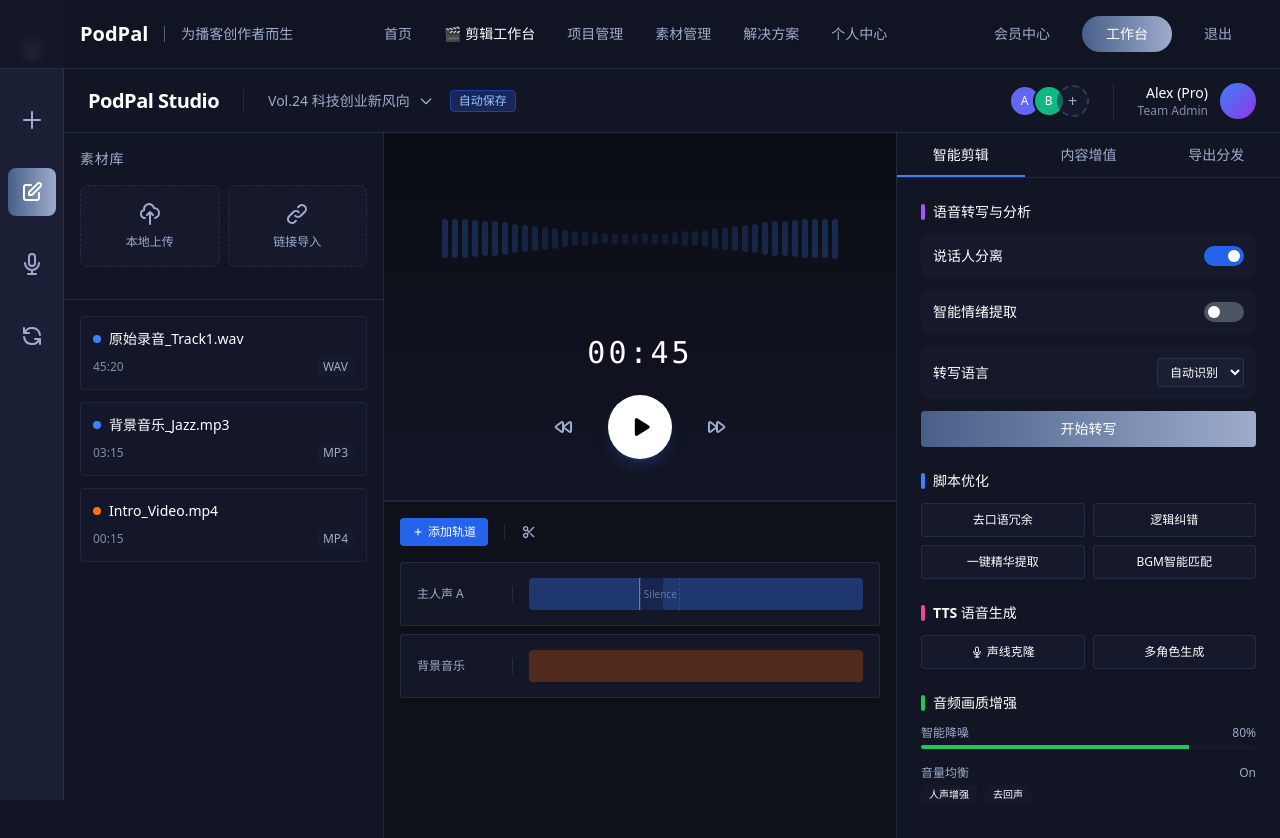
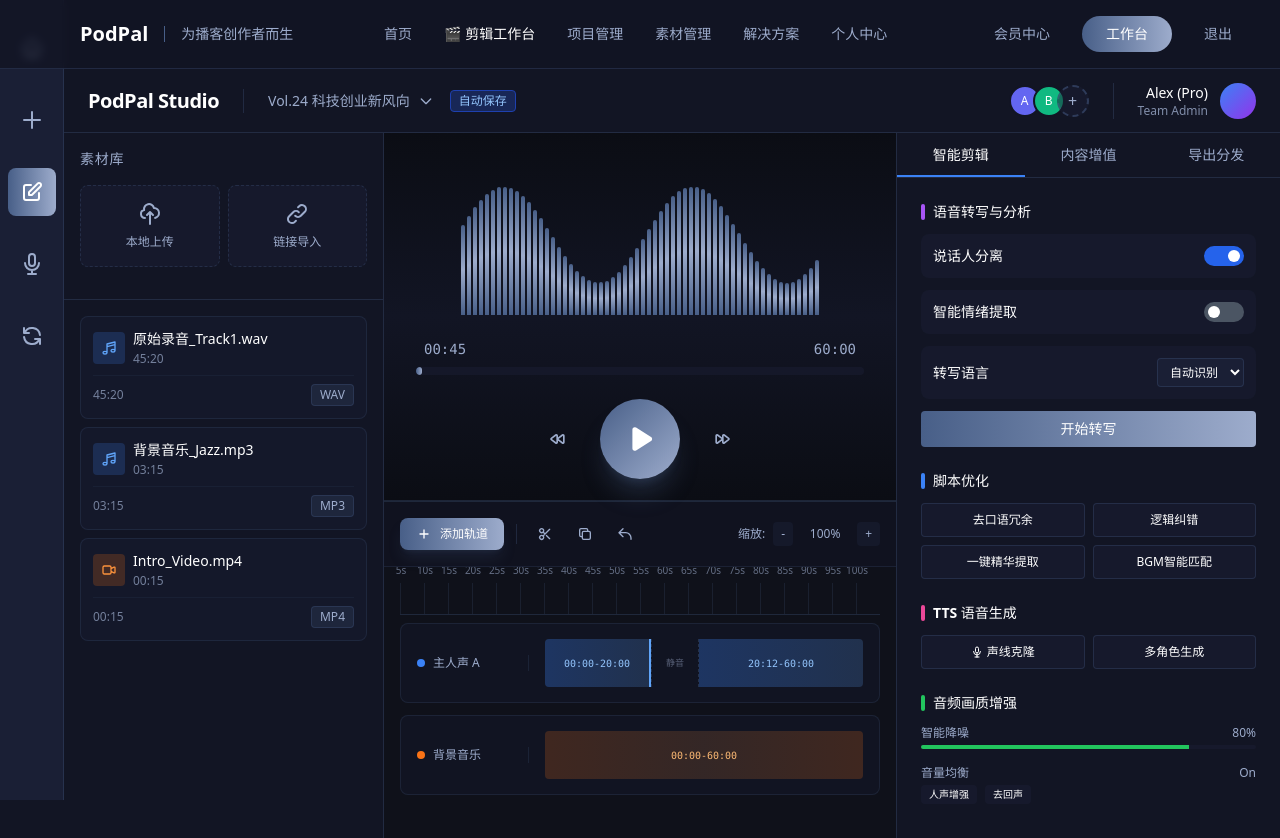
Before and after one commit to just735/podpal, a Vue app in the folder frontend/: page /clip-studio/1 in a window 1280 px wide. Shown: the top 838 px of the page. Built offline with nearby package versions, Linux system fonts and the light colour scheme; no server answers; sample sign-in values are in the browser's storage.

Commit message:
优化剪辑界面

```diff
--- a/frontend/src/views/editor/ClipStudioView.vue
+++ b/frontend/src/views/editor/ClipStudioView.vue
@@ -51,18 +51,40 @@
         </div>
 
         <!-- 素材列表 -->
-        <div class="flex-1 overflow-y-auto p-4 space-y-3">
-          <div v-for="asset in assets" :key="asset.id" class="p-3 bg-[#1a1f35]/30 rounded border border-[#485F88]/20 hover:border-[#485F88]/50 cursor-pointer group transition">
+        <div class="flex-1 overflow-y-auto p-4 space-y-2">
+          <div
+            v-for="asset in assets"
+            :key="asset.id"
+            class="p-3 bg-[#1a1f35]/40 rounded-lg border border-[#485F88]/20 hover:border-[#485F88]/50 hover:bg-[#1a1f35]/60 cursor-pointer group transition-all duration-200"
+            @click="selectAsset(asset)"
+          >
             <div class="flex items-start justify-between mb-2">
-              <div class="flex items-center gap-2">
-                <span class="w-2 h-2 rounded-full" :class="asset.type === 'audio' ? 'bg-blue-500' : 'bg-orange-500'"></span>
-                <span class="text-sm text-white font-medium truncate w-40">{{ asset.name }}</span>
+              <div class="flex items-center gap-2 flex-1 min-w-0">
+                <div class="w-8 h-8 rounded flex items-center justify-center flex-shrink-0" :class="asset.type === 'audio' ? 'bg-blue-500/20' : 'bg-orange-500/20'">
+                  <svg v-if="asset.type === 'audio'" class="w-4 h-4" :class="asset.type === 'audio' ? 'text-blue-400' : 'text-orange-400'" fill="none" stroke="currentColor" viewBox="0 0 24 24">
+                    <path stroke-linecap="round" stroke-linejoin="round" stroke-width="2" d="M9 19V6l12-3v13M9 19c0 1.105-1.343 2-3 2s-3-.895-3-2 1.343-2 3-2 3 .895 3 2zm12-3c0 1.105-1.343 2-3 2s-3-.895-3-2 1.343-2 3-2 3 .895 3 2zM9 10l12-3" />
+                  </svg>
+                  <svg v-else class="w-4 h-4 text-orange-400" fill="none" stroke="currentColor" viewBox="0 0 24 24">
+                    <path stroke-linecap="round" stroke-linejoin="round" stroke-width="2" d="M15 10l4.553-2.276A1 1 0 0121 8.618v6.764a1 1 0 01-1.447.894L15 14M5 18h8a2 2 0 002-2V8a2 2 0 00-2-2H5a2 2 0 00-2 2v8a2 2 0 002 2z" />
+                  </svg>
+                </div>
+                <div class="flex-1 min-w-0">
+                  <div class="text-sm text-white font-medium truncate">{{ asset.name }}</div>
+                  <div class="text-xs text-[#9DACCC]/70 mt-0.5">{{ asset.duration }}</div>
+                </div>
               </div>
-              <button class="text-[#9DACCC]/60 hover:text-white opacity-0 group-hover:opacity-100"><svg class="w-4 h-4" fill="none" stroke="currentColor" viewBox="0 0 24 24"><path stroke-linecap="round" stroke-linejoin="round" stroke-width="2" d="M12 5v.01M12 12v.01M12 19v.01M12 6a1 1 0 110-2 1 1 0 010 2zm0 7a1 1 0 110-2 1 1 0 010 2zm0 7a1 1 0 110-2 1 1 0 010 2z" /></svg></button>
+              <button
+                class="p-1.5 text-[#9DACCC]/60 hover:text-white hover:bg-[#485F88]/30 rounded opacity-0 group-hover:opacity-100 transition"
+                @click.stop="showAssetMenu(asset)"
+              >
+                <svg class="w-4 h-4" fill="none" stroke="currentColor" viewBox="0 0 24 24">
+                  <path stroke-linecap="round" stroke-linejoin="round" stroke-width="2" d="M12 5v.01M12 12v.01M12 19v.01M12 6a1 1 0 110-2 1 1 0 010 2zm0 7a1 1 0 110-2 1 1 0 010 2zm0 7a1 1 0 110-2 1 1 0 010 2z" />
+                </svg>
+              </button>
             </div>
-            <div class="flex items-center justify-between text-xs text-[#9DACCC]/80">
-              <span>{{ asset.duration }}</span>
-              <span class="bg-[#1a1f35]/50 px-1.5 py-0.5 rounded text-[#9DACCC]">{{ asset.format }}</span>
+            <div class="flex items-center justify-between text-xs mt-2 pt-2 border-t border-[#485F88]/10">
+              <span class="text-[#9DACCC]/70">{{ asset.duration }}</span>
+              <span class="bg-[#485F88]/20 px-2 py-0.5 rounded text-[#9DACCC] border border-[#485F88]/30">{{ asset.format }}</span>
             </div>
           </div>
         </div>
@@ -71,52 +93,146 @@
       <!-- 3. 中间：工作区 (Feature 3, 9) -->
       <main class="flex-1 flex flex-col bg-[#0B0D14] overflow-hidden relative">
         <!-- 播放器预览 -->
-        <div class="h-1/2 border-b border-[#485F88]/30 p-8 flex items-center justify-center relative bg-gradient-to-b from-[#0B0D14] to-[#121524]">
-          <div class="text-center w-full max-w-2xl">
+        <div class="h-1/2 border-b border-[#485F88]/30 p-8 flex items-center justify-center relative bg-gradient-to-b from-[#0B0D14] via-[#121524] to-[#0B0D14]">
+          <div class="text-center w-full max-w-3xl">
              <!-- 可视化波形 (Mock) -->
-            <div class="h-32 flex items-center justify-center gap-1 mb-8 opacity-50">
-               <div v-for="i in 40" :key="i" class="w-1.5 bg-blue-500/50 rounded-full animate-pulse" :style="{ height: Math.random() * 100 + '%', animationDelay: i * 0.05 + 's' }"></div>
+            <div class="h-40 flex items-end justify-center gap-0.5 mb-6 px-4">
+               <div
+                 v-for="i in 60"
+                 :key="i"
+                 class="w-1 bg-gradient-to-t from-[#485F88] via-[#9DACCC] to-[#485F88] rounded-t transition-all duration-300 hover:from-blue-400 hover:via-blue-300 hover:to-blue-400"
+                 :style="{
+                   height: (Math.sin(i * 0.2) * 30 + 50) + '%',
+                   animationDelay: i * 0.03 + 's',
+                   animation: isPlaying ? `wave ${0.5 + Math.random() * 0.5}s ease-in-out infinite` : 'none'
+                 }"
+               ></div>
             </div>
 
-            <div class="text-3xl font-mono text-white mb-6 tracking-widest">{{ formatTime(currentTime) }}</div>
+            <!-- 时间显示和进度条 -->
+            <div class="mb-6">
+              <div class="flex items-center justify-between text-sm text-[#9DACCC] mb-2 px-2">
+                <span class="font-mono">{{ formatTime(currentTime) }}</span>
+                <span class="font-mono">{{ formatTime(audioDuration) }}</span>
+              </div>
+              <div class="relative h-2 bg-[#1a1f35]/50 rounded-full overflow-hidden cursor-pointer group" @click="seekTo">
+                <div
+                  class="absolute inset-y-0 left-0 bg-gradient-to-r from-[#485F88] to-[#9DACCC] rounded-full transition-all duration-100"
+                  :style="{ width: (currentTime / audioDuration * 100) + '%' }"
+                ></div>
+                <div
+                  class="absolute top-1/2 -translate-y-1/2 w-4 h-4 bg-white rounded-full shadow-lg opacity-0 group-hover:opacity-100 transition-opacity"
+                  :style="{ left: `calc(${currentTime / audioDuration * 100}% - 8px)` }"
+                ></div>
+              </div>
+            </div>
 
-            <div class="flex items-center justify-center gap-8">
-               <button class="text-[#9DACCC] hover:text-white"><svg class="w-6 h-6" fill="none" stroke="currentColor" viewBox="0 0 24 24"><path stroke-linecap="round" stroke-linejoin="round" stroke-width="2" d="M12.066 11.2a1 1 0 000 1.6l5.334 4A1 1 0 0019 16V8a1 1 0 00-1.6-.8l-5.333 4zM4.066 11.2a1 1 0 000 1.6l5.334 4A1 1 0 0011 16V8a1 1 0 00-1.6-.8l-5.334 4z" /></svg></button>
-               <button @click="togglePlay" class="w-16 h-16 rounded-full bg-white text-black flex items-center justify-center hover:scale-105 transition shadow-lg shadow-blue-500/20">
-                 <svg v-if="!isPlaying" class="w-6 h-6 ml-1" fill="currentColor" viewBox="0 0 20 20"><path d="M6.3 2.841A1.5 1.5 0 004 4.11V15.89a1.5 1.5 0 002.3 1.269l9.344-5.89a1.5 1.5 0 000-2.538L6.3 2.84z" /></svg>
-                 <svg v-else class="w-6 h-6" fill="currentColor" viewBox="0 0 20 20"><path fill-rule="evenodd" d="M18 10a8 8 0 11-16 0 8 8 0 0116 0zM7 8a1 1 0 012 0v4a1 1 0 11-2 0V8zm5-1a1 1 0 00-1 1v4a1 1 0 102 0V8a1 1 0 00-1-1z" clip-rule="evenodd" /></svg>
+            <!-- 播放控制 -->
+            <div class="flex items-center justify-center gap-6">
+               <button class="p-2 text-[#9DACCC] hover:text-white hover:bg-[#485F88]/30 rounded-lg transition" title="快退">
+                 <svg class="w-5 h-5" fill="none" stroke="currentColor" viewBox="0 0 24 24">
+                   <path stroke-linecap="round" stroke-linejoin="round" stroke-width="2" d="M12.066 11.2a1 1 0 000 1.6l5.334 4A1 1 0 0019 16V8a1 1 0 00-1.6-.8l-5.333 4zM4.066 11.2a1 1 0 000 1.6l5.334 4A1 1 0 0011 16V8a1 1 0 00-1.6-.8l-5.334 4z" />
+                 </svg>
                </button>
-               <button class="text-[#9DACCC] hover:text-white"><svg class="w-6 h-6" fill="none" stroke="currentColor" viewBox="0 0 24 24"><path stroke-linecap="round" stroke-linejoin="round" stroke-width="2" d="M11.933 12.8a1 1 0 000-1.6L6.6 7.2A1 1 0 005 8v8a1 1 0 001.6.8l5.333-4zM19.933 12.8a1 1 0 000-1.6l-5.333-4A1 1 0 0013 8v8a1 1 0 001.6.8l5.333-4z" /></svg></button>
+               <button
+                 @click="togglePlay"
+                 class="w-20 h-20 rounded-full bg-gradient-to-br from-[#485F88] to-[#9DACCC] text-white flex items-center justify-center hover:from-[#9DACCC] hover:to-[#485F88] transition-all duration-300 shadow-xl shadow-[#485F88]/30 hover:scale-110 hover:shadow-2xl hover:shadow-[#485F88]/50"
+               >
+                 <svg v-if="!isPlaying" class="w-8 h-8 ml-1" fill="currentColor" viewBox="0 0 20 20">
+                   <path d="M6.3 2.841A1.5 1.5 0 004 4.11V15.89a1.5 1.5 0 002.3 1.269l9.344-5.89a1.5 1.5 0 000-2.538L6.3 2.84z" />
+                 </svg>
+                 <svg v-else class="w-8 h-8" fill="currentColor" viewBox="0 0 20 20">
+                   <path fill-rule="evenodd" d="M18 10a8 8 0 11-16 0 8 8 0 0116 0zM7 8a1 1 0 012 0v4a1 1 0 11-2 0V8zm5-1a1 1 0 00-1 1v4a1 1 0 102 0V8a1 1 0 00-1-1z" clip-rule="evenodd" />
+                 </svg>
+               </button>
+               <button class="p-2 text-[#9DACCC] hover:text-white hover:bg-[#485F88]/30 rounded-lg transition" title="快进">
+                 <svg class="w-5 h-5" fill="none" stroke="currentColor" viewBox="0 0 24 24">
+                   <path stroke-linecap="round" stroke-linejoin="round" stroke-width="2" d="M11.933 12.8a1 1 0 000-1.6L6.6 7.2A1 1 0 005 8v8a1 1 0 001.6.8l5.333-4zM19.933 12.8a1 1 0 000-1.6l-5.333-4A1 1 0 0013 8v8a1 1 0 001.6.8l5.333-4z" />
+                 </svg>
+               </button>
             </div>
           </div>
         </div>
 
         <!-- 底部：轨道/编辑器 (Feature 7) -->
-        <div class="flex-1 bg-[#0F111A] p-4 overflow-x-auto border-t border-[#485F88]/30">
-          <div class="flex items-center justify-between mb-4">
-            <div class="flex items-center gap-4">
-              <button class="text-xs font-medium text-white bg-blue-600 px-3 py-1.5 rounded hover:bg-blue-700 transition flex items-center gap-1">
-                <svg class="w-3 h-3" fill="none" stroke="currentColor" viewBox="0 0 24 24"><path stroke-linecap="round" stroke-linejoin="round" stroke-width="2" d="M12 6v6m0 0v6m0-6h6m-6 0H6" /></svg>
+        <div class="flex-1 bg-[#0F111A] flex flex-col border-t border-[#485F88]/30">
+          <!-- 工具栏 -->
+          <div class="flex items-center justify-between p-4 border-b border-[#485F88]/20 bg-[#121524]/50">
+            <div class="flex items-center gap-3">
+              <button class="text-xs font-medium text-white bg-gradient-to-r from-[#485F88] to-[#9DACCC] px-4 py-2 rounded-lg hover:from-[#9DACCC] hover:to-[#485F88] transition flex items-center gap-2 shadow-lg shadow-[#485F88]/20">
+                <svg class="w-4 h-4" fill="none" stroke="currentColor" viewBox="0 0 24 24">
+                  <path stroke-linecap="round" stroke-linejoin="round" stroke-width="2" d="M12 6v6m0 0v6m0-6h6m-6 0H6" />
+                </svg>
                 添加轨道
               </button>
-              <div class="h-4 w-px bg-[#485F88]/30"></div>
-              <button class="text-[#9DACCC] hover:text-white" title="剪切"><svg class="w-4 h-4" fill="none" stroke="currentColor" viewBox="0 0 24 24"><path stroke-linecap="round" stroke-linejoin="round" stroke-width="2" d="M14.121 14.121L19 19m-7-7l7-7m-7 7l-2.879 2.879M12 12L9.121 9.121m0 5.758a3 3 0 10-4.243 4.243 3 3 0 004.243-4.243zm0-5.758a3 3 0 10-4.243-4.243 3 3 0 004.243 4.243z" /></svg></button>
+              <div class="h-5 w-px bg-[#485F88]/30"></div>
+              <div class="flex items-center gap-2">
+                <button class="p-2 text-[#9DACCC] hover:text-white hover:bg-[#485F88]/30 rounded transition" title="剪切">
+                  <svg class="w-4 h-4" fill="none" stroke="currentColor" viewBox="0 0 24 24">
+                    <path stroke-linecap="round" stroke-linejoin="round" stroke-width="2" d="M14.121 14.121L19 19m-7-7l7-7m-7 7l-2.879 2.879M12 12L9.121 9.121m0 5.758a3 3 0 10-4.243 4.243 3 3 0 004.243-4.243zm0-5.758a3 3 0 10-4.243-4.243 3 3 0 004.243 4.243z" />
+                  </svg>
+                </button>
+                <button class="p-2 text-[#9DACCC] hover:text-white hover:bg-[#485F88]/30 rounded transition" title="复制">
+                  <svg class="w-4 h-4" fill="none" stroke="currentColor" viewBox="0 0 24 24">
+                    <path stroke-linecap="round" stroke-linejoin="round" stroke-width="2" d="M8 16H6a2 2 0 01-2-2V6a2 2 0 012-2h8a2 2 0 012 2v2m-6 12h8a2 2 0 002-2v-8a2 2 0 00-2-2h-8a2 2 0 00-2 2v8a2 2 0 002 2z" />
+                  </svg>
+                </button>
+                <button class="p-2 text-[#9DACCC] hover:text-white hover:bg-[#485F88]/30 rounded transition" title="撤销">
+                  <svg class="w-4 h-4" fill="none" stroke="currentColor" viewBox="0 0 24 24">
+                    <path stroke-linecap="round" stroke-linejoin="round" stroke-width="2" d="M3 10h10a8 8 0 018 8v2M3 10l6 6m-6-6l6-6" />
+                  </svg>
+                </button>
+              </div>
+            </div>
+            <div class="flex items-center gap-2 text-xs text-[#9DACCC]">
+              <span>缩放:</span>
+              <button class="px-2 py-1 bg-[#1a1f35]/50 rounded hover:bg-[#485F88]/30">-</button>
+              <span class="w-12 text-center">100%</span>
+              <button class="px-2 py-1 bg-[#1a1f35]/50 rounded hover:bg-[#485F88]/30">+</button>
             </div>
           </div>
-          <!-- Mock Tracks -->
-          <div class="space-y-2">
-            <div class="h-16 bg-[#1a1f35]/50 rounded border border-[#485F88]/30 flex items-center px-4 relative group">
-              <div class="w-24 text-xs text-[#9DACCC] border-r border-[#485F88]/30 mr-4">主人声 A</div>
-              <div class="flex-1 h-8 bg-blue-900/40 rounded overflow-hidden relative">
-                 <div class="absolute inset-y-0 left-0 bg-blue-500/20 w-1/3 border-r border-blue-500"></div>
-                 <div class="absolute inset-y-0 left-1/3 bg-transparent w-10 border-l border-r border-dashed border-[#485F88]/50 flex items-center justify-center text-[10px] text-[#9DACCC]/60">Silence</div>
-                 <div class="absolute inset-y-0 left-[40%] right-0 bg-blue-500/20"></div>
+
+          <!-- 时间轴和轨道 -->
+          <div class="flex-1 overflow-auto p-4">
+            <!-- 时间轴标尺 -->
+            <div class="h-8 mb-2 flex items-center border-b border-[#485F88]/30 relative">
+              <div class="absolute inset-0 flex">
+                <div v-for="i in 20" :key="i" class="flex-1 border-l border-[#485F88]/20 relative">
+                  <span class="absolute -top-5 left-0 text-[10px] text-[#9DACCC]/60 transform -translate-x-1/2">{{ i * 5 }}s</span>
+                </div>
               </div>
             </div>
-             <div class="h-16 bg-[#1a1f35]/50 rounded border border-[#485F88]/30 flex items-center px-4 relative group">
-              <div class="w-24 text-xs text-[#9DACCC] border-r border-[#485F88]/30 mr-4">背景音乐</div>
-              <div class="flex-1 h-8 bg-orange-900/40 rounded overflow-hidden">
-                <div class="w-full h-full bg-orange-500/10"></div>
+
+            <!-- 轨道列表 -->
+            <div class="space-y-3">
+              <div class="h-20 bg-[#1a1f35]/30 rounded-lg border border-[#485F88]/20 flex items-center px-4 relative group hover:border-[#485F88]/50 transition">
+                <div class="w-28 text-xs text-[#9DACCC] border-r border-[#485F88]/20 mr-4 flex items-center gap-2">
+                  <div class="w-2 h-2 rounded-full bg-blue-500"></div>
+                  <span class="font-medium">主人声 A</span>
+                </div>
+                <div class="flex-1 h-12 rounded overflow-hidden relative cursor-pointer">
+                  <div class="absolute inset-y-0 left-0 bg-gradient-to-r from-blue-500/30 to-blue-400/20 w-1/3 border-r-2 border-blue-400 flex items-center justify-center">
+                    <div class="text-[10px] text-blue-300 font-mono">00:00-20:00</div>
+                  </div>
+                  <div class="absolute inset-y-0 left-1/3 bg-transparent w-12 border-l border-r border-dashed border-[#485F88]/40 flex items-center justify-center">
+                    <span class="text-[9px] text-[#9DACCC]/50">静音</span>
+                  </div>
+                  <div class="absolute inset-y-0 left-[calc(33.33%+3rem)] right-0 bg-gradient-to-r from-blue-500/30 to-blue-400/20 flex items-center justify-center">
+                    <div class="text-[10px] text-blue-300 font-mono">20:12-60:00</div>
+                  </div>
+                </div>
+              </div>
+
+              <div class="h-20 bg-[#1a1f35]/30 rounded-lg border border-[#485F88]/20 flex items-center px-4 relative group hover:border-[#485F88]/50 transition">
+                <div class="w-28 text-xs text-[#9DACCC] border-r border-[#485F88]/20 mr-4 flex items-center gap-2">
+                  <div class="w-2 h-2 rounded-full bg-orange-500"></div>
+                  <span class="font-medium">背景音乐</span>
+                </div>
+                <div class="flex-1 h-12 rounded overflow-hidden relative cursor-pointer">
+                  <div class="absolute inset-0 bg-gradient-to-r from-orange-500/20 via-orange-400/15 to-orange-500/20 flex items-center justify-center">
+                    <div class="text-[10px] text-orange-300 font-mono">00:00-60:00</div>
+                  </div>
+                </div>
               </div>
             </div>
           </div>
@@ -351,6 +467,27 @@ const formatTime = (seconds) => {
 
 const togglePlay = () => {
   isPlaying.value = !isPlaying.value
+  if (isPlaying.value) {
+    simulatePlayback()
+  }
+}
+
+const simulatePlayback = () => {
+  if (isPlaying.value && currentTime.value < audioDuration.value) {
+    setTimeout(() => {
+      currentTime.value += 1
+      simulatePlayback()
+    }, 1000)
+  } else {
+    isPlaying.value = false
+  }
+}
+
+const seekTo = (event) => {
+  const rect = event.currentTarget.getBoundingClientRect()
+  const x = event.clientX - rect.left
+  const percentage = x / rect.width
+  currentTime.value = Math.floor(audioDuration.value * percentage)
 }
 
 const triggerFileUpload = () => {
@@ -368,6 +505,16 @@ const handleFileSelect = (event) => {
       format: file.name.split('.').pop().toUpperCase()
     })
   }
+}
+
+const selectAsset = (asset) => {
+  console.log('Selected asset:', asset)
+  // 可以在这里添加将素材添加到轨道的逻辑
+}
+
+const showAssetMenu = (asset) => {
+  console.log('Show menu for:', asset)
+  // 可以在这里显示右键菜单
 }
 
 onMounted(() => {
@@ -395,10 +542,20 @@ onMounted(() => {
   background: transparent;
 }
 ::-webkit-scrollbar-thumb {
-  background: #2d3748;
+  background: #485F88;
   border-radius: 3px;
 }
 ::-webkit-scrollbar-thumb:hover {
-  background: #4a5568;
+  background: #9DACCC;
+}
+
+/* 波形动画 */
+@keyframes wave {
+  0%, 100% {
+    transform: scaleY(0.5);
+  }
+  50% {
+    transform: scaleY(1);
+  }
 }
 </style>
```
